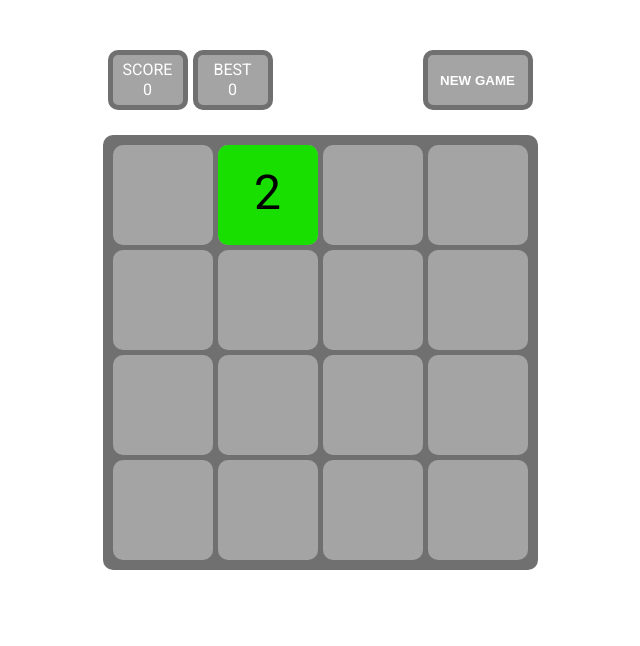
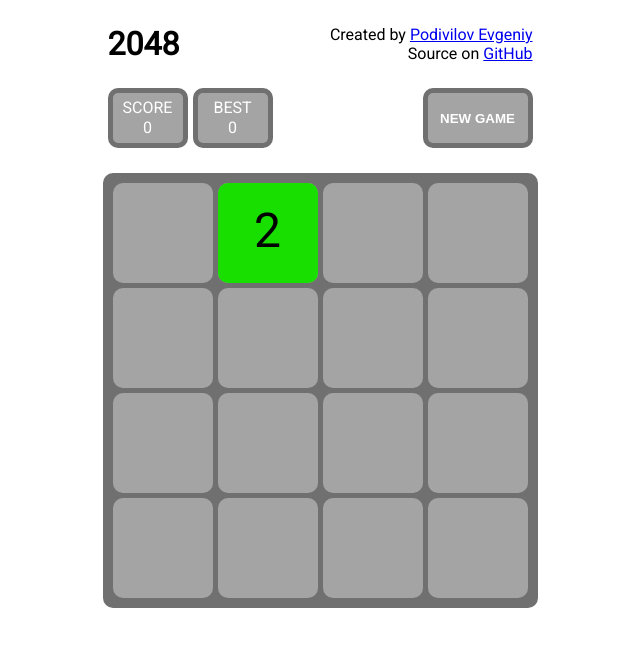
Before and after one commit to epodivilov/2048, a plain HTML site: page index.html in a window 1280 px wide. Shown: the whole page, without its empty margins (320-960 px from the left). Drawn offline with Linux system fonts and the light colour scheme.

Commit message:
Добавил общей информации на страницу

```diff
--- a/css/app.css
+++ b/css/app.css
@@ -18,10 +18,26 @@
     touch-action: none;
 }
 
+.annotation {
+    margin: 25px auto;
+    width: 425px;
+    clear: both;
+    overflow: hidden;
+}
+.annotation > h1 {
+    float: left;
+    margin: 0;
+}
+.annotation > p {
+    float: right;
+    margin: 0;
+}
+
+
 .topbar {
     display: flex;
     justify-content: flex-start;
-    margin: 50px auto 0;
+    margin: 25px auto 0;
     width: 425px;
 }
 
--- a/index.html
+++ b/index.html
@@ -9,6 +9,11 @@
 
 </head>
 <body>
+    <div class="annotation">
+        <h1>2048</h1>
+        <p>Created by <a href="https://github.com/epodivilov">Podivilov Evgeniy</a></p><br>
+        <p>Source on <a href="https://github.com/epodivilov/2048">GitHub</a></p>
+    </div>
     <div class="topbar">
         <div>SCORE <span id="currentscore"></span></div>
         <div>BEST <span id="bestscore"></span></div>
```
